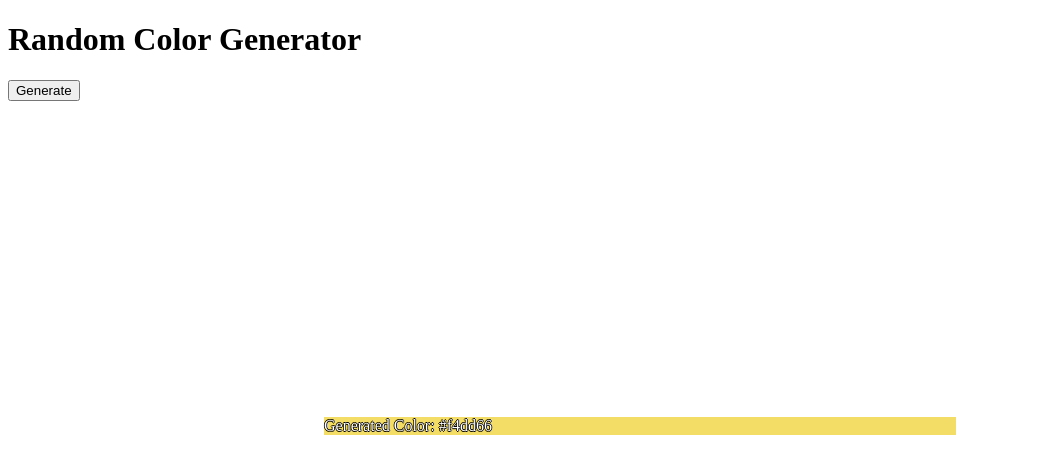
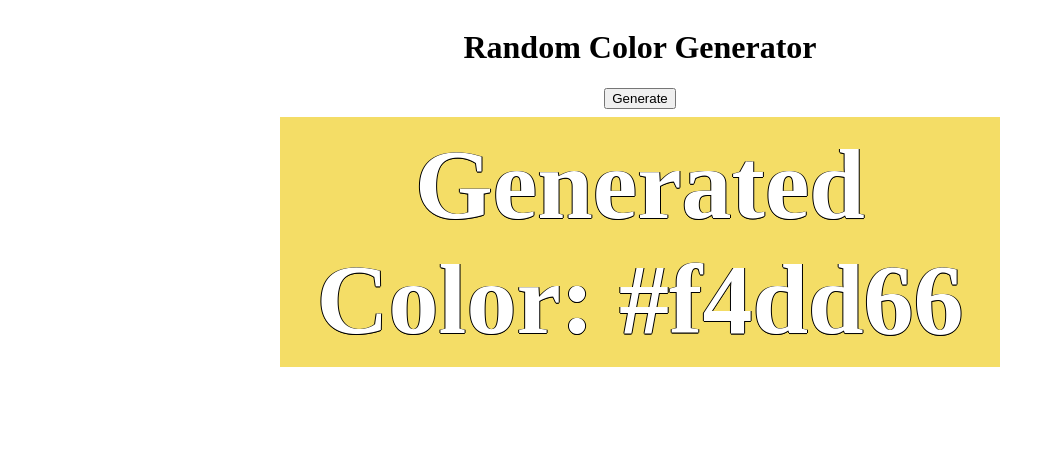
Before and after one commit to Draikth/react-rand-col-gen, a React app: page / in a window 1280 px wide. Shown: the top 474 px of the page, without its empty margins (0-1055 px from the left). Built offline with nearby package versions, Linux system fonts and the light colour scheme.

Commit message:
Modify App.js for ran col gen to work

```diff
--- a/package.json
+++ b/package.json
@@ -34,6 +34,7 @@
     "@testing-library/react": "^13.4.0",
     "@testing-library/user-event": "^13.5.0",
     "@types/node": "^20.12.12",
+    "@types/randomcolor": "^0.5.9",
     "@types/react": "^18.3.2",
     "@types/react-dom": "^18.3.0",
     "@types/testing-library__jest-dom": "^5.14.9",
--- a/src/App.js
+++ b/src/App.js
@@ -1,26 +1,39 @@
 import randomColor from 'randomcolor';
+import { useState } from 'react';
 
 export default function App() {
+  const [col, setCol] = useState(true);
   const color = randomColor();
   console.log(color);
   return (
-    <>
-      <div>
-        <h1>Random Color Generator</h1>
-        <button>Generate</button>
-      </div>
+    <div
+      style={{
+        height: '120px',
+        display: 'flex',
+        flexDirection: 'column',
+        alignItems: 'center',
+      }}
+    >
+      <h1>Random Color Generator</h1>
+      <button onClick={() => setCol(!col)}>Generate</button>
       <div
         style={{
+          fontWeight: 'bold',
+          fontSize: '100px',
+          marginTop: '8px',
+          width: '700px',
+          display: 'flex',
+          flexDirection: 'column',
           backgroundColor: color,
-          width: '50%',
-          margin: '25%',
+          padding: '10px',
           color: 'white',
-          textShadow:
-            '-0.75px 0 black, 0 0.75px black, 0.75px 0 black, 0 -0.75px black',
+          textShadow: '-1px 0 black, 0 1px black, 1px 0 black, 0 1px black',
+          textAlign: 'center',
+          alignItems: 'center',
         }}
       >
         Generated Color: {color}
       </div>
-    </>
+    </div>
   );
 }
```
Also changed, not shown: 1 other file (tests, documents, lock files or other folders).
